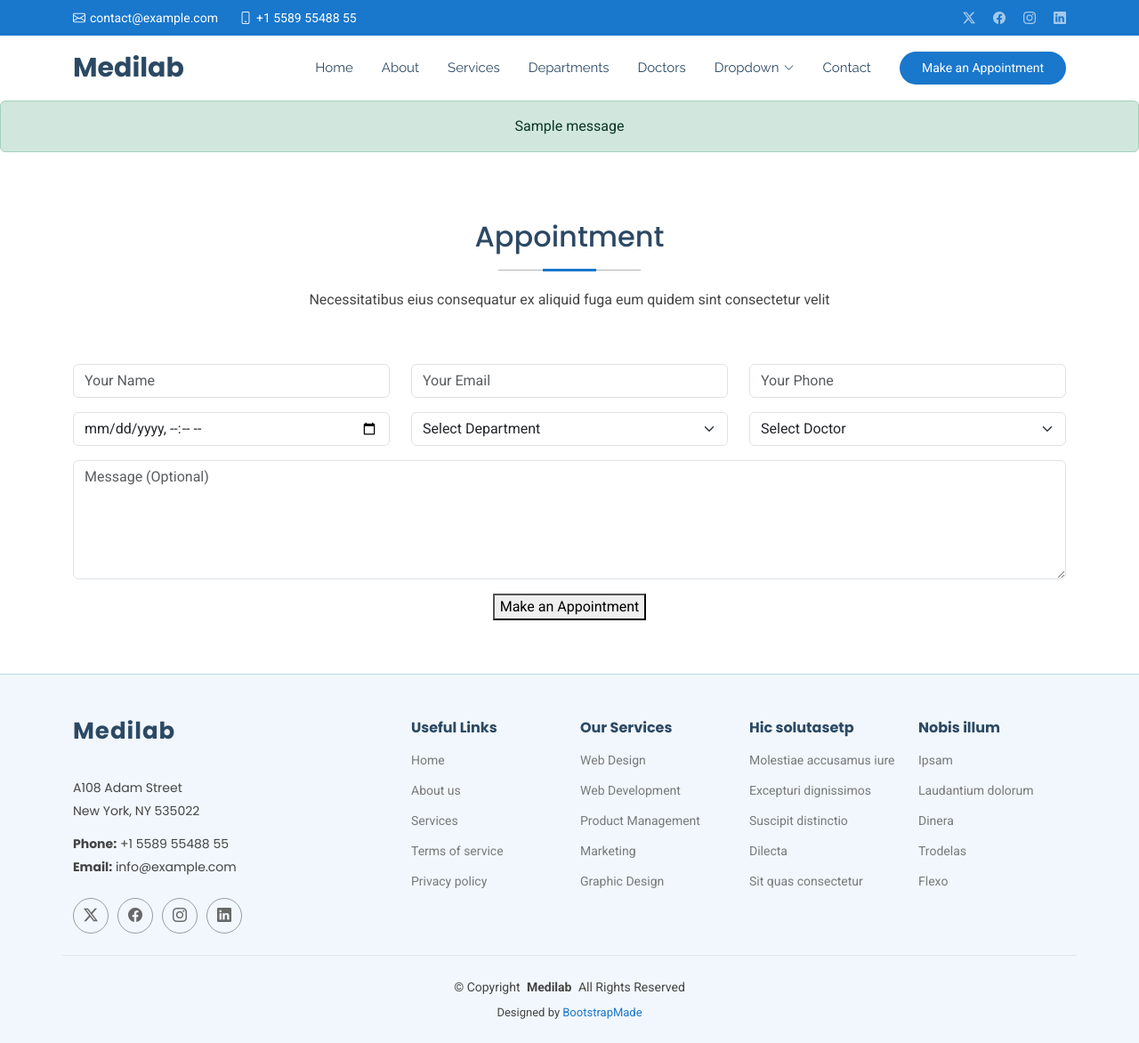
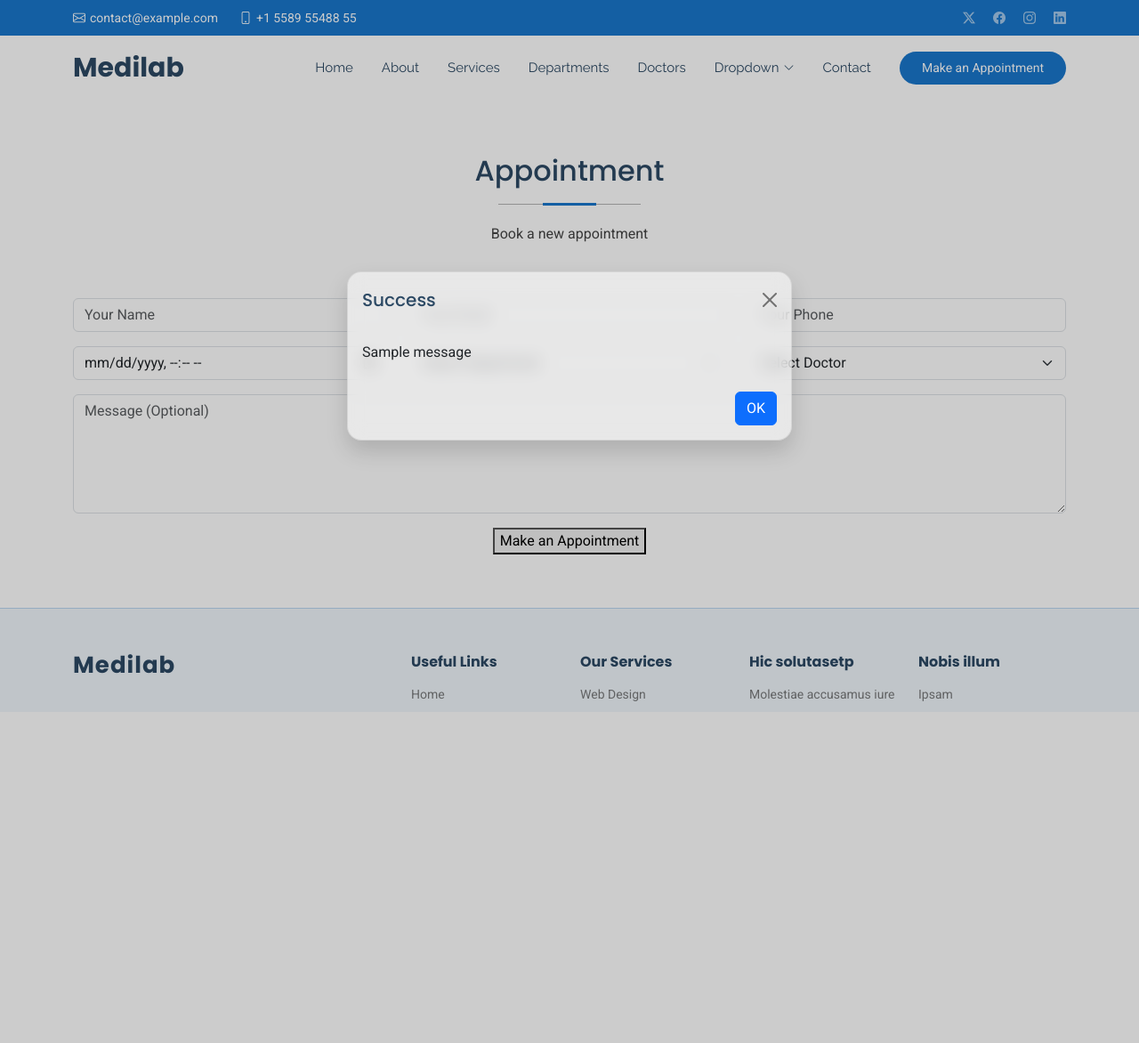
Before and after one commit to xix-osano/CareBridge-DjangoClassProject, a Django app: page /appointment/ in a window 1280 px wide. Shown: the whole page at 89% size. After the commit the page ends 788 px from the top, so only its background shows below. Run offline with Django 5.2, Linux system fonts and the light colour scheme; tables that the repository leaves empty hold one stand-in row (values such as "Sample post"); one stand-in notice (Sample message) is shown; some libraries are stand-ins or nearby versions.

Commit message:
Added Success Modal

```diff
--- a/careapp/templates/appointment.html
+++ b/careapp/templates/appointment.html
@@ -2,20 +2,21 @@
 
 {% load static %}
 
-{% block title %} MMake an Appointment - CareBridge {% endblock %}
+{% block title %} Make an Appointment - CareBridge {% endblock %}
 
 {% block content %}
     <!-- Appointment Section -->
-    {% for message in messages %}
+    <!-- Display Inline success messages -->
+    {% comment %} {% for message in messages %}
         <div class="alert alert-success text-center">{{ message }}</div>
-    {% endfor %}
+    {% endfor %} {% endcomment %}
 
     <section id="appointment" class="appointment section">
 
       <!-- Section Title -->
       <div class="container section-title" data-aos="fade-up">
         <h2>Appointment</h2>
-        <p>Necessitatibus eius consequatur ex aliquid fuga eum quidem sint consectetur velit</p>
+        <p>Book a new appointment</p>
       </div><!-- End Section Title -->
 
       <div class="container" data-aos="fade-up" data-aos-delay="100">
@@ -24,21 +25,21 @@
           {% csrf_token %}
           <div class="row">
             <div class="col-md-4 form-group">
-              <input type="text" name="name" class="form-control" id="name" placeholder="Your Name" required="">
+              <input type="text" name="name" class="form-control" placeholder="Your Name" required>
             </div>
             <div class="col-md-4 form-group mt-3 mt-md-0">
-              <input type="email" class="form-control" name="email" id="email" placeholder="Your Email" required="">
+              <input type="email" name="email" class="form-control" placeholder="Your Email" required>
             </div>
             <div class="col-md-4 form-group mt-3 mt-md-0">
-              <input type="tel" class="form-control" name="phone" id="phone" placeholder="Your Phone" required="">
+              <input type="tel" name="phone" class="form-control" placeholder="Your Phone" required>
             </div>
           </div>
           <div class="row">
             <div class="col-md-4 form-group mt-3">
-              <input type="datetime-local" name="date" class="form-control datepicker" id="date" placeholder="Appointment Date" required="">
+              <input type="datetime-local" name="datetime" class="form-control" required>
             </div>
             <div class="col-md-4 form-group mt-3">
-              <select name="department" id="department" class="form-select" required="">
+              <select name="department" class="form-select" required>
                 <option value="">Select Department</option>
                 <option value="Department 1">Department 1</option>
                 <option value="Department 2">Department 2</option>
@@ -46,7 +47,7 @@
               </select>
             </div>
             <div class="col-md-4 form-group mt-3">
-              <select name="doctor" id="doctor" class="form-select" required="">
+              <select name="doctor" class="form-select" required>
                 <option value="">Select Doctor</option>
                 <option value="Doctor 1">Doctor 1</option>
                 <option value="Doctor 2">Doctor 2</option>
@@ -56,14 +57,71 @@
           </div>
 
           <div class="form-group mt-3">
-            <textarea class="form-control" name="message" rows="5" placeholder="Message (Optional)"></textarea>
+            <textarea name="message" class="form-control" rows="5" placeholder="Message (Optional)"></textarea>
           </div>
-          <div class="mt-3">
-            <div class="text-center"><button type="submit">Make an Appointment</button></div>
+          <div class="mt-3 text-center">
+            <button type="submit">Make an Appointment</button>
           </div>
         </form>
 
       </div>
 
     </section><!-- /Appointment Section -->
+
+    <!-- Success Modal -->
+    <div class="modal fade" id="appointmentSuccessModal" tabindex="-1" aria-labelledby="appointmentSuccessLabel" aria-hidden="true">
+      <div class="modal-dialog modal-dialog-centered">
+        <div class="modal-content rounded-4">  <!-- rounded corners -->
+          <div class="modal-header">
+            <h5 class="modal-title" id="appointmentSuccessLabel">Success</h5>
+            <button type="button" class="btn-close" data-bs-dismiss="modal" aria-label="Close"></button>
+          </div>
+          <div class="modal-body">
+            {% for message in messages %}
+              {% if 'success' in message.tags %}
+                {{ message }}
+              {% endif %}
+            {% endfor %}
+          </div>
+          <div class="modal-footer">
+            <button type="button" class="btn btn-primary" data-bs-dismiss="modal">OK</button>
+          </div>
+        </div>
+      </div>
+    </div>
+
+    <style>
+      /* Translucent "glassy" modal with rounded corners */
+      #appointmentSuccessModal .modal-content {
+        background: rgba(255, 255, 255, 0.55);
+        backdrop-filter: blur(10px);
+        -webkit-backdrop-filter: blur(10px);
+        border-radius: 1rem;
+        border: 1px solid rgba(0, 0, 0, 0.08);
+        box-shadow: 0 0.75rem 1.5rem rgba(0, 0, 0, 0.15);
+      }
+      #appointmentSuccessModal .modal-header,
+      #appointmentSuccessModal .modal-footer {
+        background: transparent;
+        border: 0;
+      }
+      /* Softer backdrop */
+      .modal-backdrop.show {
+        opacity: 0.2;
+      }
+    </style>
+
+    {% if messages %}
+    <script>
+    document.addEventListener('DOMContentLoaded', function() {
+      {% for message in messages %}
+        {% if 'success' in message.tags %}
+          if (window.bootstrap) {
+            new bootstrap.Modal(document.getElementById('appointmentSuccessModal')).show();
+          }
+        {% endif %}
+      {% endfor %}
+    });
+    </script>
+    {% endif %}
 {% endblock %}
--- a/careapp/templates/show.html
+++ b/careapp/templates/show.html
@@ -40,8 +40,8 @@
               <td>{{ appointment.message }}</td>
               <td>
                 <a href="{% url 'appointment' %}" class="btn btn-primary">Edit</a>
-                <a href="{% url 'delete_appointment' appointment.id %}" class="btn btn-danger">Delete</a>
-                <a href="" class="btn btn-success">Pay</a>
+                <a href="" class="btn btn-danger">Delete</a>
+                <a href="" class="btn btn-success">Accept</a>
               </td>
             </tr>
             {% endfor %}
--- a/careapp/views.py
+++ b/careapp/views.py
@@ -18,18 +18,18 @@ def services(request):
 
 def Appoint(request):
     if request.method == "POST":
-        Appointment(
-            name=request.POST['name'],
-            email=request.POST['email'],
-            phone=request.POST['phone'],
-            datetime=request.POST['date'],
-            department=request.POST['department'],
-            doctor=request.POST['doctor'],
-            message=request.POST['message'],
-        ).save()
-        messages.success(request, 'Your appointment has been booked successfully!!')
-        return redirect('/appointment')
-    return render(request, 'appointment.html')
+        Appointment.objects.create(
+            name=request.POST.get("name"),
+            email=request.POST.get("email"),
+            phone=request.POST.get("phone"),
+            datetime=request.POST.get("datetime"),
+            department=request.POST.get("department"),
+            doctor=request.POST.get("doctor"),
+            message=request.POST.get("message","")
+        )
+        messages.success(request, "Your appointment has been scheduled.")
+        return redirect("appointment")  # ensure url name matches
+    return render(request, "appointment.html")
 
 def departments(request):
     return render(request, 'departments.html')
```
